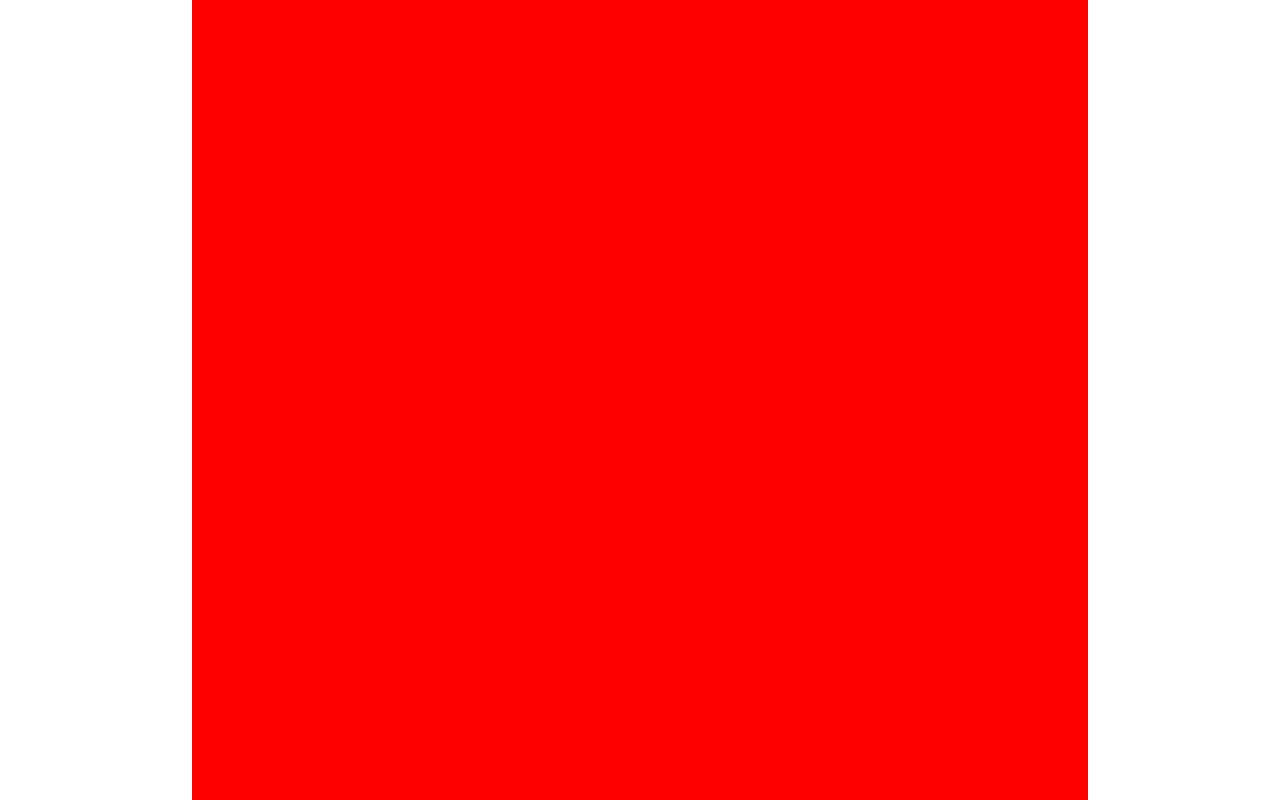
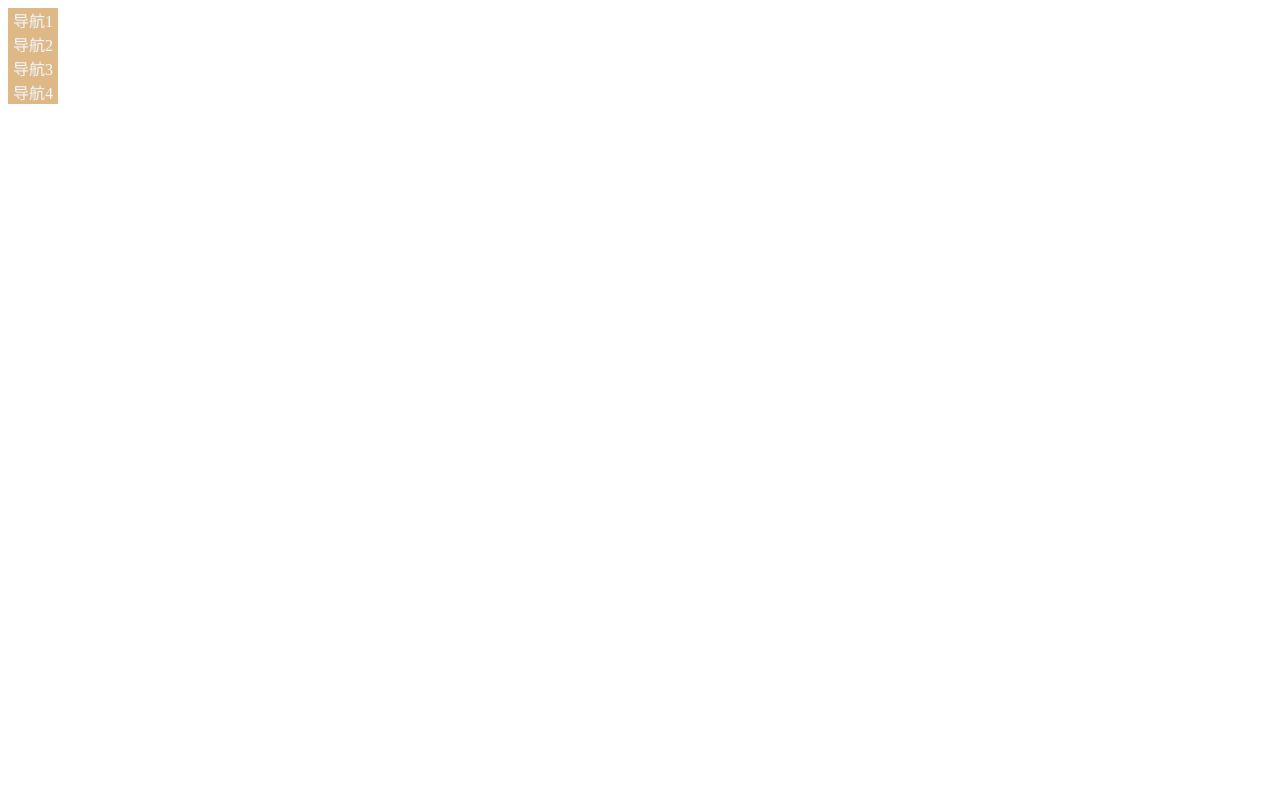
Before and after one commit to familyfp/demoTest, a plain HTML site: page index.html in a window 1280 px wide. Shown: the top 800 px of the page. Drawn offline with Linux system fonts and the light colour scheme.

Commit message:
垂直导航栏

```diff
--- a/css/style.css
+++ b/css/style.css
@@ -1,12 +1,16 @@
-*{
-    margin:0;
-    padding:0;
+ul{
+    list-style-type: none;
+    margin: 0px;
+    padding:0px;
 }
-
-.test{
-    width: 70%;
-    height: 1000px;
+a:link,a:active{
+    text-decoration: none;
+    display: block;
+    background-color: burlywood;
+    color:aliceblue;
+    width: 50px;
+    text-align: center;
+}
+a:active,a:hover{
     background-color: red;
-    margin-left: auto;
-    margin-right: auto;
 }
--- a/index.html
+++ b/index.html
@@ -2,12 +2,15 @@
 <html lang="en">
 <head>
     <meta charset="UTF-8">
-    <title>对齐margin</title>
+    <title>对齐</title>
     <link href="css/style.css" type="text/css" rel="stylesheet">
 </head>
 <body>
-    <div class="test">
-
-    </div>
+    <ul>
+        <li><a href="#">导航1</a></li>
+        <li><a href="#">导航2</a></li>
+        <li><a href="#">导航3</a></li>
+        <li><a href="#">导航4</a></li>
+    </ul>
 </body>
 </html>
```
